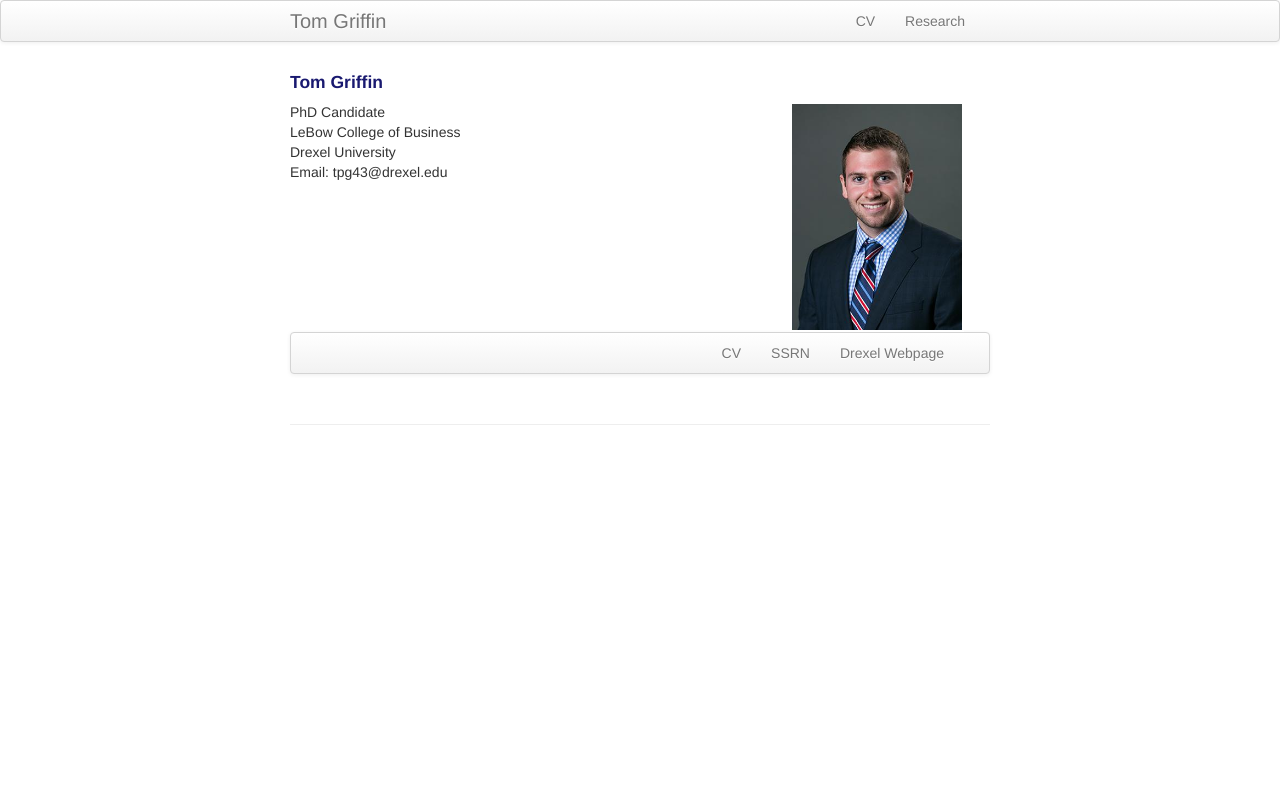
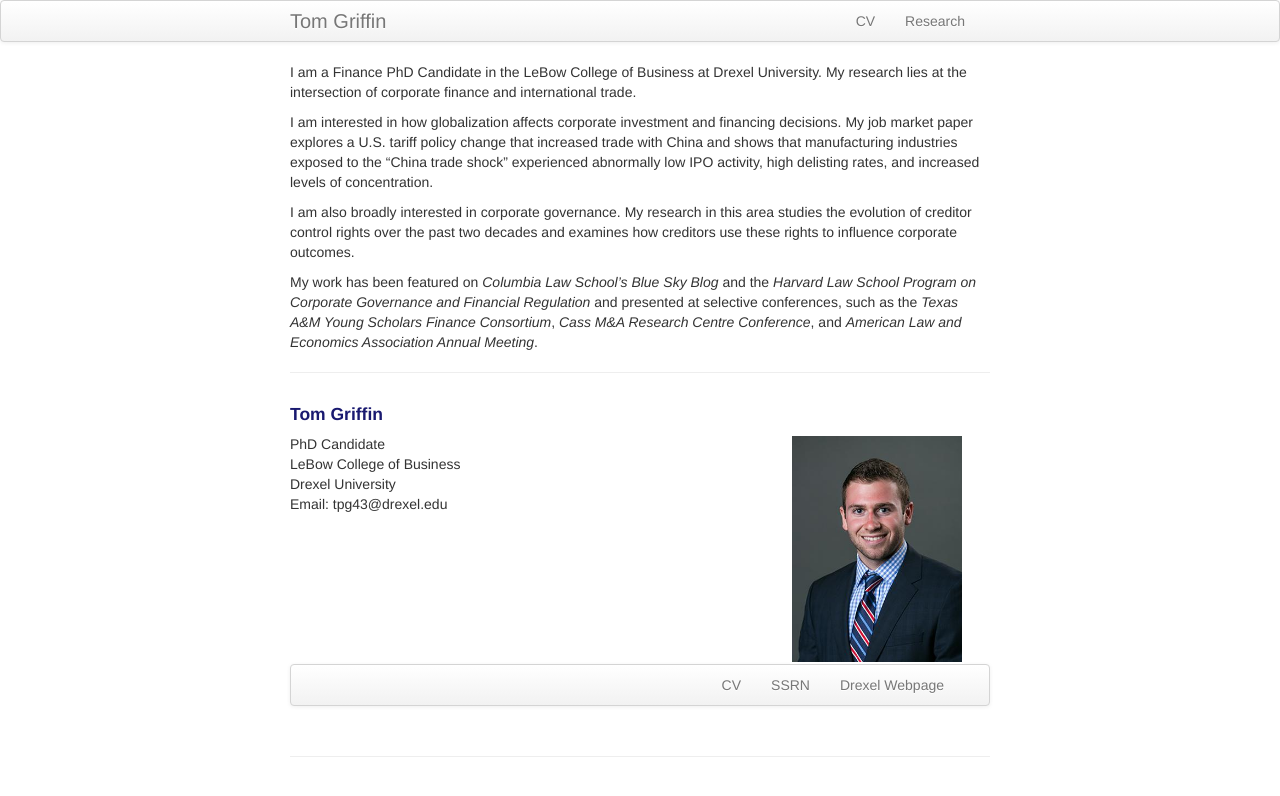
Before and after one commit to ThomasPGriffin/thomaspgriffin.github.io, a Jekyll site: the page built from index.md, in a window 1280 px wide. Shown: the top 796 px of the page. Built offline with Jekyll 4.4.1, drawn with Linux system fonts in a browser that asks for light colours.

Commit message:
Update index.md

```diff
--- a/index.md
+++ b/index.md
@@ -3,6 +3,15 @@ layout: frontpage
 title: Tom Griffin
 description: Tom Griffin is a PhD Candidate at Drexel University
 keywords: Tom, Griffin, Thomas, finance, phd, drexel
+---
+I am a Finance PhD Candidate in the LeBow College of Business at Drexel University. My research lies at the intersection of corporate finance and international trade.<br/>
+
+I am interested in how globalization affects corporate investment and financing decisions. My job market paper explores a U.S. tariff policy change that increased trade with China and shows that manufacturing industries exposed to the “China trade shock” experienced abnormally low IPO activity, high delisting rates, and increased levels of concentration.<br/>
+
+I am also broadly interested in corporate governance. My research in this area studies the evolution of creditor control rights over the past two decades and examines how creditors use these rights to influence corporate outcomes.<br/>
+
+My work has been featured on *Columbia Law School’s Blue Sky Blog* and the *Harvard Law School Program on Corporate Governance and Financial Regulation* and presented at selective conferences, such as the *Texas A&M Young Scholars Finance Consortium*, *Cass M&A Research Centre Conference*, and *American Law and Economics Association Annual Meeting*.
+
 ---
 <div class="container">
 <h4><a name="contact"></a>Tom Griffin</h4>
```
